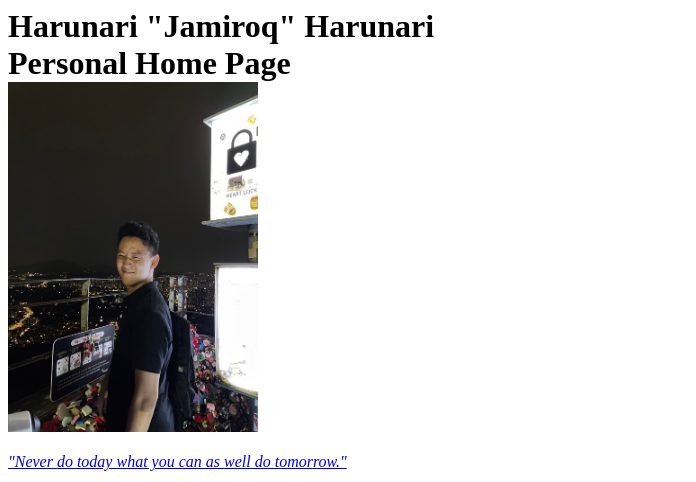
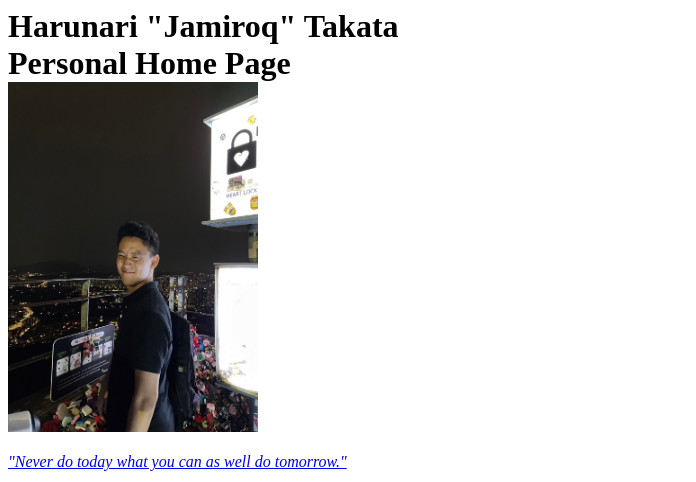
Before and after one commit to TKTHdev/officialPage, a plain HTML site: page index.html in a window 1280 px wide. Shown: the top 482 px of the page, without its empty margins (0-696 px from the left). Drawn offline with Linux system fonts and the light colour scheme.

Commit message:
Update index.html

```diff
--- a/index.html
+++ b/index.html
@@ -6,7 +6,7 @@
 
 <!-- Built from main -->
 <h1>
-Harunari "Jamiroq" Harunari  <br>Personal Home Page<br>
+Harunari "Jamiroq" Takata  <br>Personal Home Page<br>
 <img width="250" height="350" src="wai.JPG" ><br>
 </h1>
 
```
